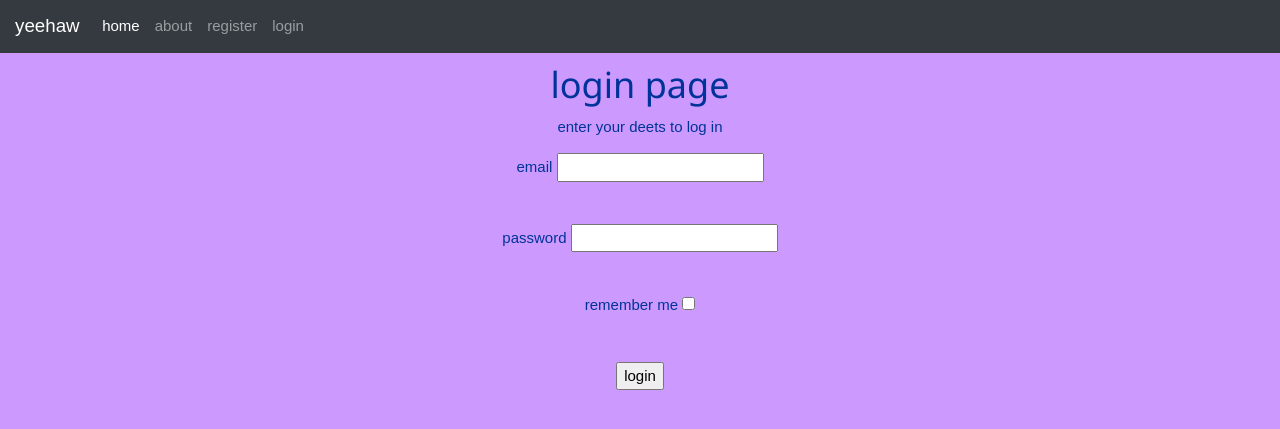
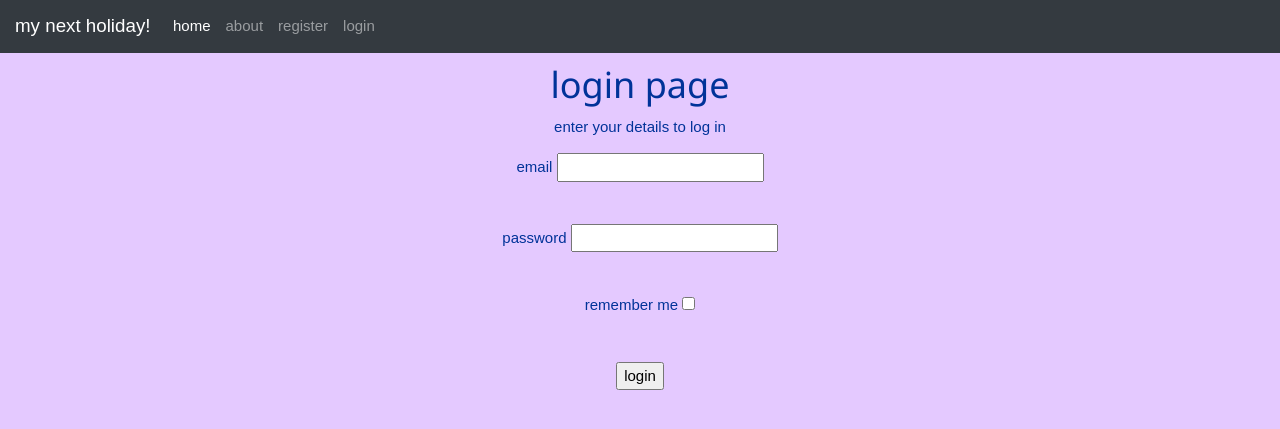
Before and after one commit to abbibrunton/indiv_project_abbi, a Flask app: page /login in a window 1280 px wide. Shown: the top 429 px of the page. Run offline with Flask 2, Linux system fonts and the light colour scheme; some libraries are stand-ins or nearby versions.

Commit message:
made some final changes to colour scheme

```diff
--- a/application/templates/layout.html
+++ b/application/templates/layout.html
@@ -5,7 +5,7 @@
 <head>
 	<style>
 		body {
-			background-color: #cc99ff;
+			background-color: #e4c9ff;
 			color: #003399;
 			text-align: center;
 			font-family: "Arial";
@@ -15,7 +15,7 @@
 </head>
 <body>
 <nav class="navbar navbar-expand-lg navbar-dark bg-dark">
-  <a class="navbar-brand" href="{{ url_for('home') }}">yeehaw</a>
+  <a class="navbar-brand" href="{{ url_for('home') }}">my next holiday!</a>
   <button class="navbar-toggler" type="button" data-toggle="collapse" data-target="#navbarNavAltMarkup" aria-controls="navbarNavAltMarkup" aria-expanded="false" aria-label="Toggle navigation">
     <span class="navbar-toggler-icon"></span>
   </button>
--- a/application/templates/login.html
+++ b/application/templates/login.html
@@ -1,7 +1,7 @@
 {% extends "layout.html" %}
 {% block body_content %}
 	<h1>login page</h1>
-	<p>enter your deets to log in</p>
+	<p>enter your details to log in</p>
 	<div class="form">
 		<form method="POST" action="">
 			{{ form.hidden_tag() }}
```
Also changed, not shown: 1 other file.
